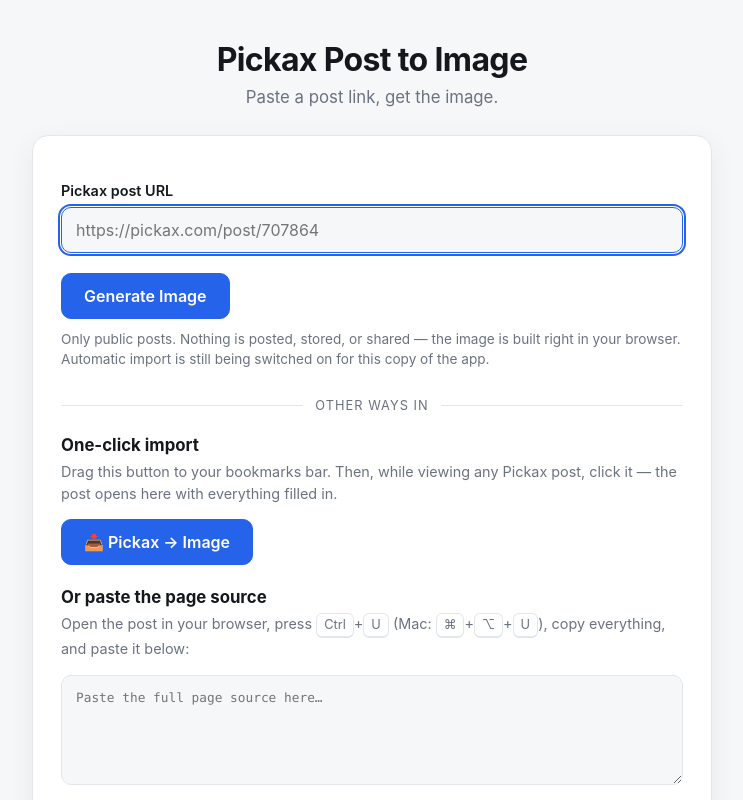
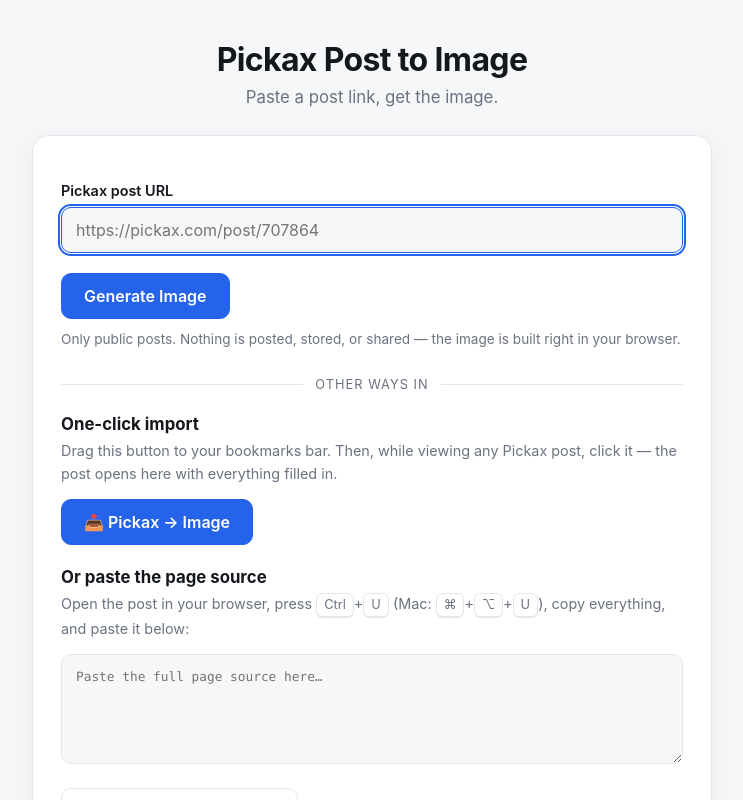
Before and after one commit to masteringrumble/pickax-post-to-image, a React (Vite) app: page / in a window 1280 px wide. Shown: the top 800 px of the page, without its empty margins (268-1011 px from the left). Built offline with nearby package versions, Linux system fonts and the light colour scheme.

Commit message:
Point app at live worker; use /post?url= endpoint

```diff
--- a/src/api.ts
+++ b/src/api.ts
@@ -3,7 +3,7 @@
 // pickax.com directly (no CORS headers), so the worker does it where CORS
 // doesn't apply. Public posts only — no login, no session, nothing stored.
 
-export const WORKER_BASE = "https://__WORKER_HOST__";
+export const WORKER_BASE = "https://pickax-post-api.masteringrumble.workers.dev";
 
 export interface WorkerPostVideo {
   src: string;
@@ -55,9 +55,11 @@
   const timer = window.setTimeout(() => ctrl.abort(), 20000);
   let res: Response;
   try {
-    res = await fetch(`${WORKER_BASE}/post/${encodeURIComponent(postId)}`, {
-      signal: ctrl.signal,
-    });
+    const target = `https://pickax.com/post/${encodeURIComponent(postId)}`;
+    res = await fetch(
+      `${WORKER_BASE}/post?url=${encodeURIComponent(target)}`,
+      { signal: ctrl.signal }
+    );
   } catch {
     window.clearTimeout(timer);
     throw new WorkerError("network");
```
Also changed, not shown: 1 other file (tests, documents, lock files or other folders).
